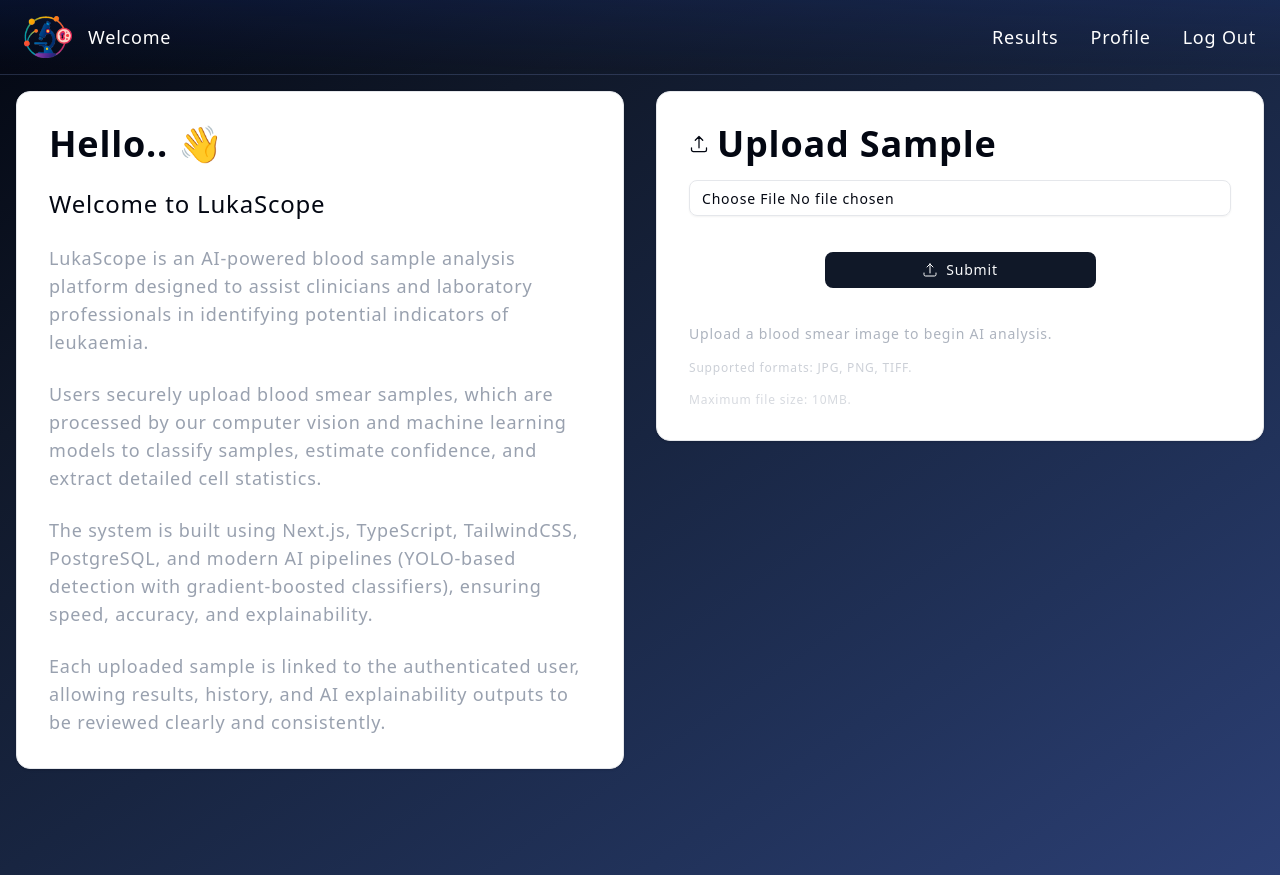
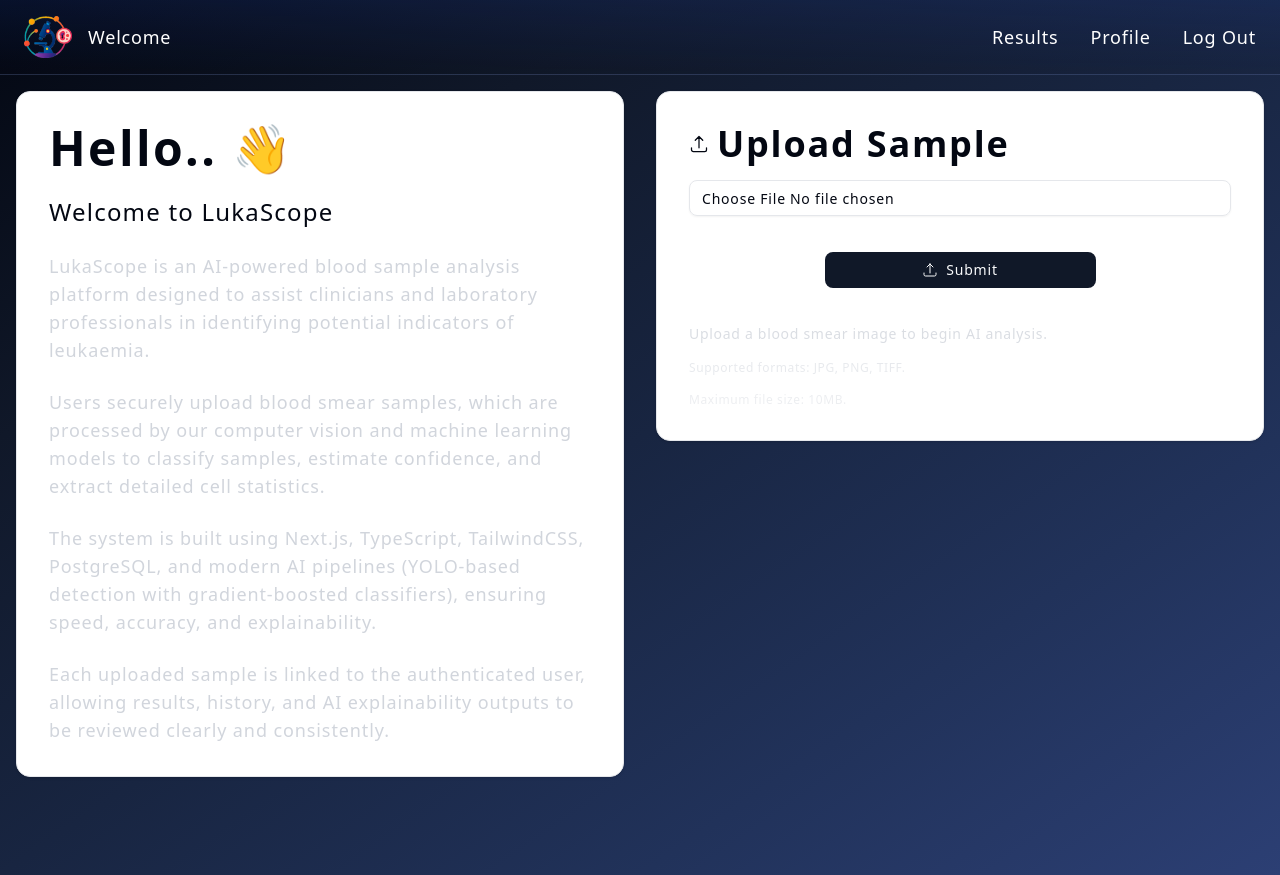
Before and after one commit to richardwaters9049/LukaScope, a Next.js app in the folder frontend/: page /dashboard in a window 1280 px wide. Built offline with nearby package versions, Linux system fonts and the light colour scheme.

Commit message:
card change

```diff
--- a/frontend/app/dashboard/page.tsx
+++ b/frontend/app/dashboard/page.tsx
@@ -28,7 +28,7 @@ const page = () => {
                         transition={{ duration: 0.6, ease: "easeOut" }}
                     >
                         <Card className="h-full">
-                            <CardTitle className="flex items-center gap-2">
+                            <CardTitle className="flex items-center gap-2 text-5xl">
                                 Hello.. 👋
                             </CardTitle>
 
--- a/frontend/app/results_id/page.tsx
+++ b/frontend/app/results_id/page.tsx
@@ -147,9 +147,9 @@ export default function ResultsPage() {
                                     className="object-contain rounded-lg"
                                 />
                             </div>
-                            <p className="text-sm text-gray-300 mt-2">
+                            {/* <p className="text-sm text-gray-300 mt-2">
                                 SHAP values highlight which cellular features the AI model found most indicative of the detected classification. Darker regions indicate higher influence on the prediction, helping explain the AI&apos;s decision-making process.
-                            </p>
+                            </p> */}
                         </div>
 
                     </div>
--- a/frontend/components/ui/card.tsx
+++ b/frontend/components/ui/card.tsx
@@ -20,7 +20,7 @@ function CardHeader({ className, ...props }: React.ComponentProps<"div">) {
     <div
       data-slot="card-header"
       className={cn(
-        "@container/card-header grid auto-rows-min grid-rows-[auto_auto] items-start gap-2 has-data-[slot=card-action]:grid-cols-[1fr_auto] [.border-b]:pb-6 text-2xl",
+        "@container/card-header grid auto-rows-min grid-rows-[auto_auto] items-start gap-2 has-data-[slot=card-action]:grid-cols-[1fr_auto] [.border-b]:pb-6 text-2xl tracking-wider",
         className
       )}
       {...props}
@@ -32,7 +32,7 @@ function CardTitle({ className, ...props }: React.ComponentProps<"div">) {
   return (
     <div
       data-slot="card-title"
-      className={cn("leading-none font-semibold text-4xl", className)}
+      className={cn("leading-none font-semibold text-4xl tracking-wider", className)}
       {...props}
     />
   )
@@ -42,7 +42,7 @@ function CardDescription({ className, ...props }: React.ComponentProps<"div">) {
   return (
     <div
       data-slot="card-description"
-      className={cn("text-gray-400 text-lg", className)}
+      className={cn("text-gray-300 text-lg tracking-wider", className)}
       {...props}
     />
   )
```
